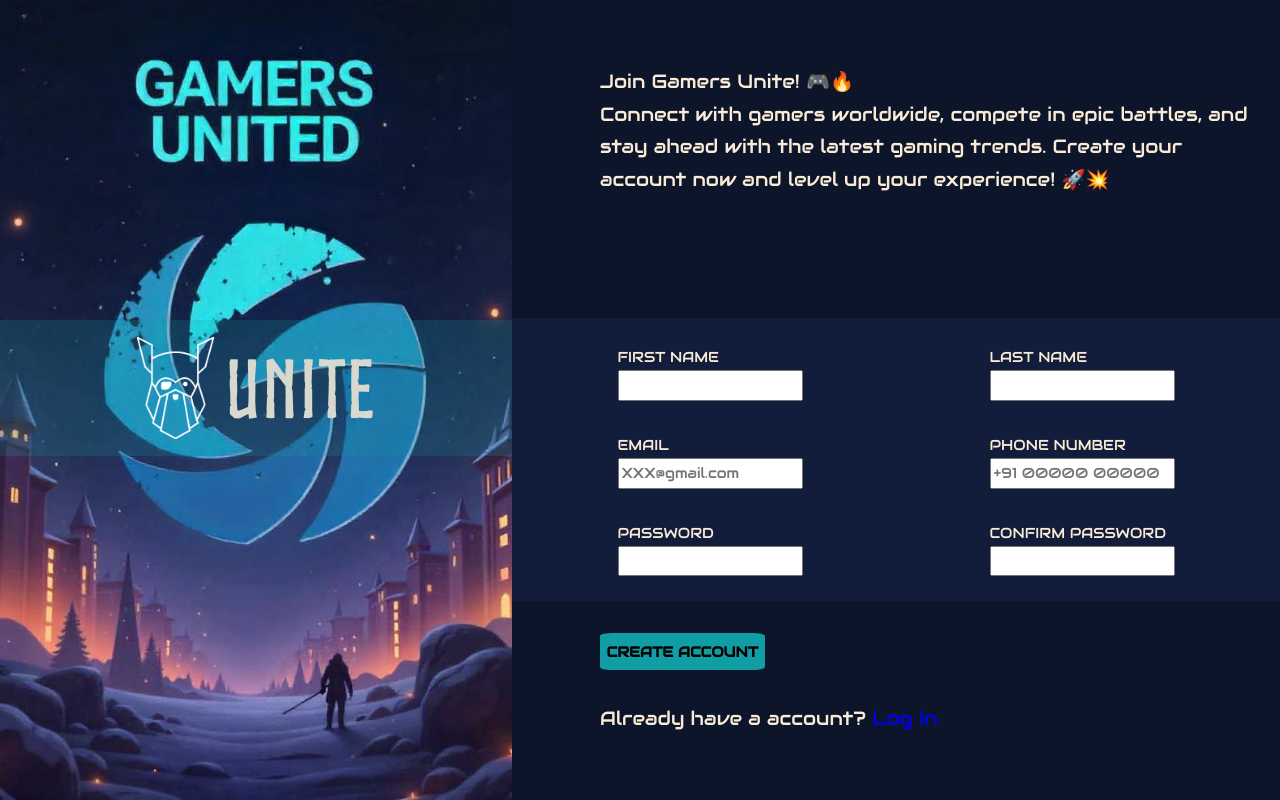
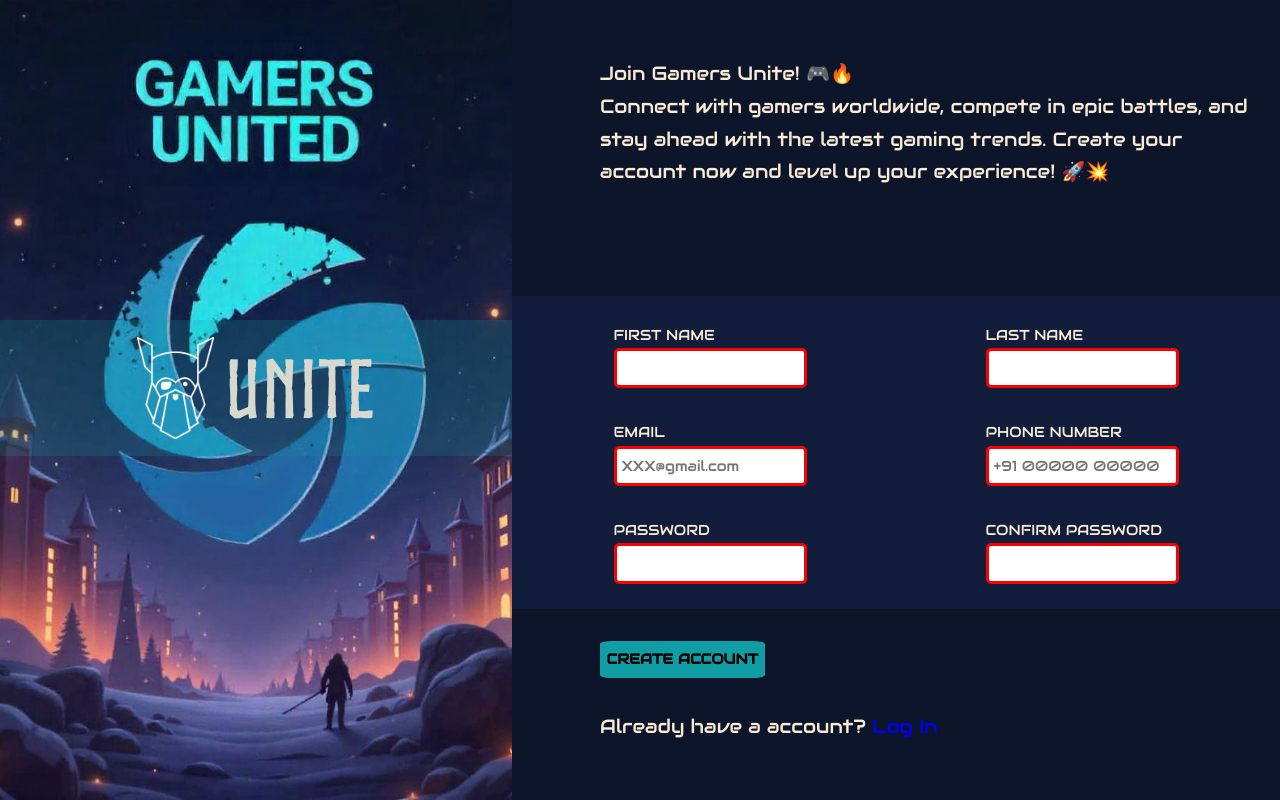
Before and after one commit to ShadowGuy01234/sign_up_form, a plain HTML site: page index.html in a window 1280 px wide. Drawn offline with Linux system fonts and the light colour scheme.

Commit message:
added CSS validation

```diff
--- a/index.html
+++ b/index.html
@@ -36,13 +36,13 @@
                             <div>
                                 <label for="first_name">FIRST NAME
                                     <br>
-                                    <input type="text" name="first_name">
+                                    <input type="text" required name="first_name">
                                 </label>
                             </div>
                             <div>
                                 <label for="last_name">LAST NAME
                                     <br>
-                                    <input type="text" name="last_name">
+                                    <input type="text" required name="last_name">
                                 </label>
                             </div>
                         </div>
@@ -50,14 +50,14 @@
                             <div>
                                 <label for="email">EMAIL
                                     <br>
-                                    <input type="email" name="email" placeholder="XXX@gmail.com"
+                                    <input type="email" name="email" required placeholder="XXX@gmail.com"
                                         pattern="^([a-zA-Z0-9._%-]+@[a-zA-Z0-9.-]+\.[a-zA-Z]{2,})$">
                                 </label>
                             </div>
                             <div>
                                 <label for="contact_no">PHONE NUMBER
                                     <br>
-                                    <input type="tel" name="contact_no" placeholder="+91 00000 00000">
+                                    <input type="tel" name="contact_no" required placeholder="+91 00000 00000" pattern="^\s*(?:\+?(\d{1,3}))?[-. (]*(\d{3})[-. )]*(\d{3})[-. ]*(\d{4})(?: *x(\d+))?\s*$">
                                 </label>
                             </div>
                         </div>
@@ -65,19 +65,19 @@
                             <div>
                                 <label for="pass">PASSWORD
                                     <br>
-                                    <input type="password" name="pass">
+                                    <input type="password" name="pass" required>
                                 </label>
                             </div>
                             <div>
                                 <label for="confirm_pass">CONFIRM PASSWORD
                                     <br>
-                                    <input type="pass" name="confirm_pass">
+                                    <input type="pass" name="confirm_pass" required>
                                 </label>
                             </div>
                         </div>
                     </fieldset>
                     <div class="btn">
-                        <button>CREATE ACCOUNT</button>
+                        <button type="submit">CREATE ACCOUNT</button>
                     </div>
                 </div>
                 <div>
--- a/styles.css
+++ b/styles.css
@@ -169,6 +169,22 @@ button {
   font-family: "Audiowide", sans-serif;
 }
 
+/* CSS form validation */
+
+input{
+  border: 3px solid #000;
+  padding: 5px;
+  border-radius: 5px;
+}
+
+input:invalid{
+  border-color: red;
+}
+
+input:valid {
+  border-color: green;
+}
+
 a {
   text-decoration: none;
 }
```
